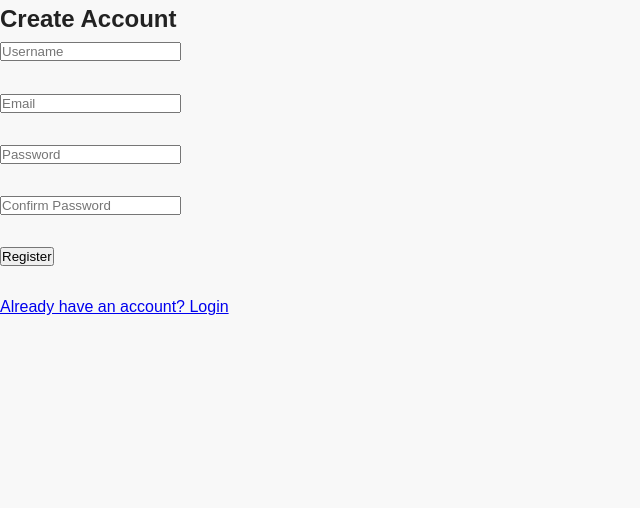
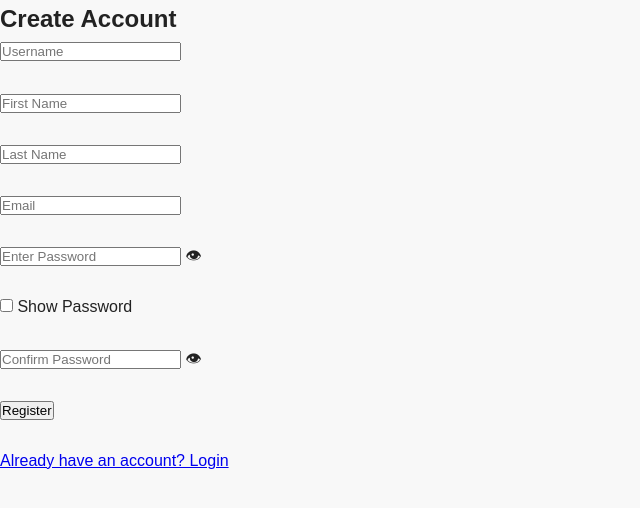
Before and after one commit to keerthi-jwalkar/bagodih-village-portal, a Django app: page /accounts/register/ in a window 1280 px wide. Shown: the top 508 px of the page, without its empty margins (0-640 px from the left). Run offline with Django 5.2, Linux system fonts and the light colour scheme.

Commit message:
uprade project changes

```diff
--- a/accounts/views.py
+++ b/accounts/views.py
@@ -1,23 +1,36 @@
 from django.shortcuts import render, redirect
 from django.contrib.auth.models import User
 from django.contrib import messages
+
 from django.contrib.auth import authenticate, login, logout
 
 
 def login_page(request):
+
     if request.method == "POST":
+
         username = request.POST.get("username")
         password = request.POST.get("password")
 
-        user = authenticate(request, username=username, password=password)
+        user = authenticate(
+            request,
+            username=username,
+            password=password
+        )
 
         if user is not None:
+
             login(request, user)
-            return redirect("home")
+
+            return redirect("/")
+
         else:
-            messages.error(request, "Invalid username or password.")
 
-    return render(request, 'accounts/login.html')
+            messages.error(request, "Invalid Username or Password")
+
+            return redirect("login")
+
+    return render(request, "accounts/login.html")
 
 
 def register_page(request):
@@ -35,6 +48,22 @@ def register_page(request):
         if password != confirm_password:
             messages.error(request, "Passwords do not match.")
             return redirect("register")
+        # Password Length
+        if len(password) < 6:
+         messages.error(request, "Password must be at least 6 characters.")
+         return redirect("register")
+        #uppercase
+        if not any(char.isupper() for char in password):
+         messages.error(request, "Password must contain at least one uppercase letter.")
+         return redirect("register")
+        #lowercase
+        if not any(char.islower() for char in password):
+         messages.error(request, "Password must contain at least one lowercase letter.")
+         return redirect("register")
+        #number
+        if not any(char.isdigit() for char in password):
+         messages.error(request, "Password must contain at least one number.")
+         return redirect("register")
 
         # Username Exists
         if User.objects.filter(username=username).exists():
@@ -47,6 +76,8 @@ def register_page(request):
             return redirect("register")
 
         # Create User
+        print("Creating user...")
+
         User.objects.create_user(
             username=username,
             first_name=first_name,
@@ -54,11 +85,19 @@ def register_page(request):
             email=email,
             password=password
         )
+        print("User created successfully")
 
         messages.success(request, "Account created successfully. Please login.")
         return redirect("login")
 
     return render(request, "accounts/register.html")
+
+
+
 def logout_page(request):
+
     logout(request)
+
+    messages.success(request, "Logged out successfully.")
+
     return redirect("login")
--- /dev/null
+++ b/static/css/register.css
@@ -0,0 +1,19 @@
+
+
+.message{
+    padding:12px;
+    margin-bottom:15px;
+    border-radius:8px;
+    text-align:center;
+    font-weight:bold;
+}
+
+.success{
+    background:#d4edda;
+    color:#155724;
+}
+
+.error{
+    background:#f8d7da;
+    color:#721c24;
+}
--- a/templates/accounts/login.html
+++ b/templates/accounts/login.html
@@ -7,6 +7,7 @@
     <title>Login</title>
 
     <link rel="stylesheet" href="{% static 'css/style.css' %}">
+    <link rel="stylesheet" href="{% static 'css/login.css' %}">
 </head>
 <body>
 
--- a/templates/accounts/register.html
+++ b/templates/accounts/register.html
@@ -7,6 +7,7 @@
     <title>Register</title>
 
     <link rel="stylesheet" href="{% static 'css/style.css' %}">
+    <link rel="stylesheet" href="{% static 'css/register.css' %}">
 </head>
 <body>
 
@@ -16,7 +17,11 @@
 
     {% if messages %}
     {% for message in messages %}
-            <p style="color:red">{{ message }}</p>
+
+        <div class="message {{ message.tags }}">
+            {{ message }}
+        </div>
+
     {% endfor %}
 {% endif %}
 
@@ -31,6 +36,24 @@
             required
         >
 
+
+        <br><br>
+        <input
+    type="text"
+    name="first_name"
+    placeholder="First Name"
+    required
+>
+
+<br><br>
+
+<input
+    type="text"
+    name="last_name"
+    placeholder="Last Name"
+    required
+>
+
 <br><br>
 
         <input
@@ -42,23 +65,44 @@
 
         <br><br>
 
+       <div class="password-box">
     <input
         type="password"
         name="password"
-            placeholder="Password"
+        id="password"
+        placeholder="Enter Password"
         required
     >
 
+    <span class="eye" onclick="togglePassword('password')">
+        👁
+    </span>
+</div>
+
+<br>
+
+<label>
+    <input type="checkbox" onclick="showPassword()">
+    Show Password
+</label>
+
 <br><br>
 
+<div class="password-box">
     <input
         type="password"
         name="confirm_password"
+        id="confirm_password"
         placeholder="Confirm Password"
         required
     >
 
-        <br><br>
+    <span class="eye" onclick="togglePassword('confirm_password')">
+        👁
+    </span>
+</div>
+
+<br>
 
         <button type="submit">
             Register
@@ -73,6 +117,28 @@
     </a>
 
 </div>
+<script>
+
+function showPassword() {
+
+    let password = document.getElementById("password");
+    let confirmPassword = document.getElementById("confirm_password");
+
+    if (password.type === "password") {
+
+        password.type = "text";
+        confirmPassword.type = "text";
+
+    } else {
+
+        password.type = "password";
+        confirmPassword.type = "password";
+
+    }
+
+}
+
+</script>
 
 </body>
 </html>
--- a/templates/index.html
+++ b/templates/index.html
@@ -897,7 +897,7 @@
                 Find latest scholarship schemes for school and college students.
             </p>
 
-            <a href="#">Apply Now →</a>
+            <a href="#">Explore →</a>
 
         </div>
 
```
Also changed, not shown: static/css/login.css (added, +71 -0 lines), db.sqlite3, static/css/style.css (line endings or trailing spaces). Lines whose indentation alone changed are shown as unchanged.
